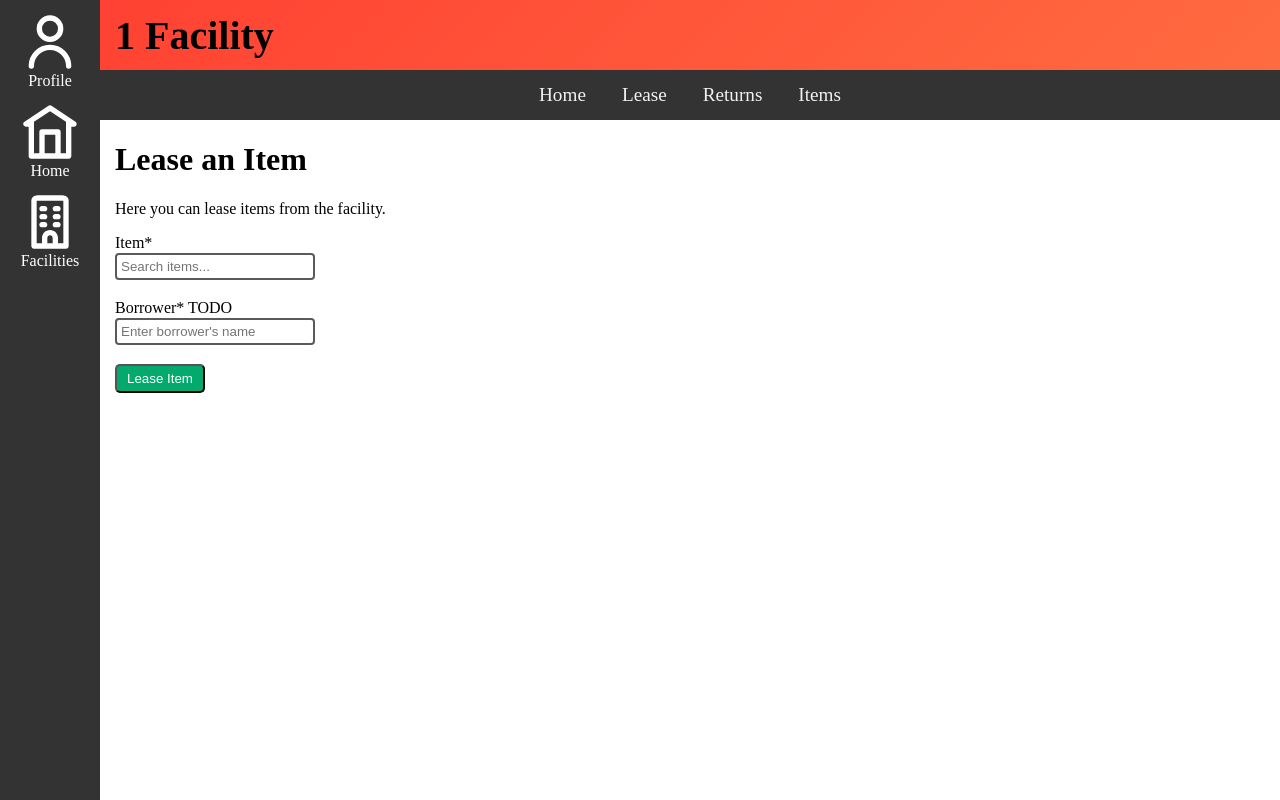
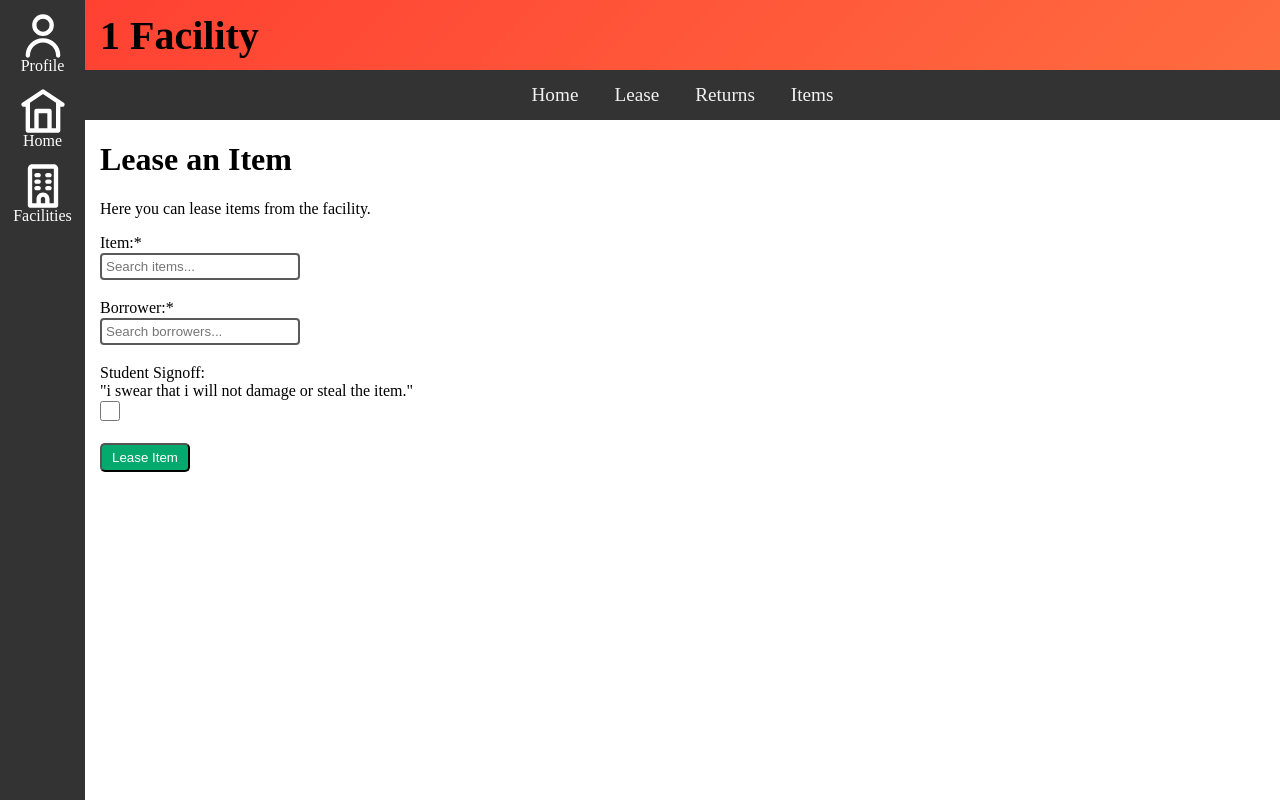
Before and after one commit to 4wdmate/Equipment-Tracker-Code, a Flask app: page /facility/1/loan in a window 1280 px wide. Run offline with Flask 3, Linux system fonts and the light colour scheme; some web fonts are replaced.

Commit message:
finished making the lease page including search shenanagans

```diff
--- a/Templates/base.html
+++ b/Templates/base.html
@@ -10,7 +10,6 @@
     <link rel="stylesheet" href="/static/css/style.css" />
     <link rel="manifest" href="/static/manifest.json" />
     <link rel="icon" type= "image/x-icon" href="/static/images/favicon.png">
-    <script src="/static/js/index.js"></script>
 </head>
 <body style='margin: 0;'>
 
--- a/Templates/loan.html
+++ b/Templates/loan.html
@@ -6,16 +6,25 @@
         <p>Here you can lease items from the facility.</p>
         <div>
             <form action="/facility/{{ facname }}/loan" method="POST">
-                <label for="itemID">Item*</label><br>
+                <label for="itemID">Item:*</label><br>
                 <div style="position: relative; display: inline-block;">
-                    <input class="addnewinput" style="width: 200px;" type="text" id="searchBox" placeholder="Search items..." autocomplete="off" required>
-                    <span id="searchIdOverlay" class="searchoverlay"></span>
-                    <input type="hidden" id="selectedItemId" name="itemId">
+                    <input class="addnewinput" style="width: 200px;" type="text" id="ItemsearchBox" placeholder="Search items..." autocomplete="off" required>
+                    <span id="ItemsearchIdOverlay" class="searchoverlay"></span>
+                    <input type="hidden" id="selectedItemId" name="ItemId">
                 </div>
-                <div id="searchResults" class="dropdown"></div><br><br>
+                <div id="ItemsearchResults" class="dropdown"></div><br><br>
 
-                <label>Borrower* TODO</label><br>
-                <input class="addnewinput" style="width: 200px;" type="text" id="borrowerName" placeholder="Enter borrower's name" required><br>
+                <label>Borrower:*</label><br>
+                <div style="position: relative; display: inline-block;">
+                    <input class="addnewinput" style="width: 200px;" type="text" id="BorrowersearchBox" placeholder="Search borrowers..." autocomplete="off" required><br>
+                    <span id="BorrowersearchIdOverlay" class="searchoverlay"></span>
+                    <input type="hidden" id="selectedBorrowerId" name="BorrowerId">
+                </div>
+                <div id="BorrowersearchResults" class="dropdown"></div><br><br>
+
+                <label>Student Signoff:<br>
+                "i swear that i will not damage or steal the item."</label><br>
+                <input class="addnewinput" style="width: 20px; height: 20px;" type="checkbox" id="signed" name="studentSignoff"><br>
 
                 <br><button class="submitbutton" type="submit">Lease Item</button>
             </form>
@@ -23,42 +32,49 @@
     </div>
 
     <script>
+
+        function setupSearch(selectedSearch) { // this allows for either Item or Borrower to be setup
+            let idfront = '';
+            if (selectedSearch === 'Item') {
+                idfront = '{{ facname }}-';
+            }
+
             async function fetchAndShowResults() {
                 const query = this.value;
-            const resultsDiv = document.getElementById("searchResults");
+                const resultsDiv = document.getElementById(`${selectedSearch}searchResults`);
 
-            const response = await fetch(`/search_items?query=${encodeURIComponent(query)}&facName={{ facname }}`);
-            const items = await response.json();
+                const response = await fetch(`/search_${selectedSearch}?query=${encodeURIComponent(query)}&facName={{ facname }}`);
+                const results = await response.json();
 
-            // Clear old results
+                // Clear old results items
                 resultsDiv.innerHTML = "";
 
-            if (items.length > 0) {
-                items.forEach(item => {
+                if (results.length > 0) {
+                    results.forEach(result => {
                         const option = document.createElement("div");
 
                         // Create span for name
                         const nameSpan = document.createElement("span");
-                    nameSpan.textContent = item.name;
+                        nameSpan.textContent = result.name;
 
                         // Create span for ID (right-aligned)
                         const idSpan = document.createElement("span");
-                    idSpan.textContent = `ID: {{ facname }}-${item.id}`;
-                    idSpan.classList.add("itemId");
+                        idSpan.textContent = `ID: ${idfront}${result.id}`;
+                        idSpan.classList.add(`${selectedSearch}Id`);
 
                         // Append spans to option
                         option.appendChild(nameSpan);
                         option.appendChild(idSpan);
 
                         option.onclick = () => {
-                        document.getElementById("searchBox").value = item.name; // fill in the box
+                            document.getElementById(`${selectedSearch}searchBox`).value = result.name; // fill in the box
                             resultsDiv.style.display = "none";
 
                             // Show the ID grayed out on the right side
-                        document.getElementById("searchIdOverlay").textContent = 'ID: {{ facname }}-' + item.id;
+                            document.getElementById(`${selectedSearch}searchIdOverlay`).textContent = `ID: ${idfront}` + result.id;
 
                             // Store the ID for form submission
-                        document.getElementById("selectedItemId").value = item.id;
+                            document.getElementById(`selected${selectedSearch}Id`).value = result.id;
                         };
                         resultsDiv.appendChild(option);
                     });
@@ -69,17 +85,21 @@
             };
 
             //search on input in the search box
-        document.getElementById("searchBox").addEventListener("input", fetchAndShowResults);
+            document.getElementById(`${selectedSearch}searchBox`).addEventListener("input", fetchAndShowResults);
             //search when clicking on the search box
-        document.getElementById("searchBox").addEventListener("focus", fetchAndShowResults);
+            document.getElementById(`${selectedSearch}searchBox`).addEventListener("focus", fetchAndShowResults);
 
             // Hide results when clicking outside the search box or results
             document.addEventListener("click", function(event) {
-            const resultsDiv = document.getElementById("searchResults");
-            if (!resultsDiv.contains(event.target) && event.target.id !== "searchBox") {
+                const resultsDiv = document.getElementById(`${selectedSearch}searchResults`);
+                if (!resultsDiv.contains(event.target) && event.target.id !== `${selectedSearch}searchBox`) {
                     resultsDiv.style.display = "none";
                 }
             });
+        }
 
+        // Initialize search boxes for item and borrower
+        setupSearch('Item');
+        setupSearch('Borrower');
     </script>
 {% endblock %}
--- a/main.py
+++ b/main.py
@@ -31,15 +31,20 @@ def facility(facName):
 @app.route('/facility/<facName>/loan', methods=["GET", "POST"])
 def loan(facName):
     if request.method == "POST":
-        itemID = request.form.get("itemId")
-        borrowerName = request.form.get("borrowerName")
-        # Here you would handle the leasing logic, e.g., updating the database
-        # For now, we just print the item ID to the console
-        return redirect(f"/facility/{facName}")
+        itemID = request.form.get("ItemId")
+        borrowerID = request.form.get("BorrowerId")
+        signed = request.form.get("studentSignoff")
+        if signed == 'on':
+            signed = 1
+        else:
+            signed = 0
+        leaseDate = datetime.today().strftime('%Y-%m-%d')
+        DB_Acess.LeaseItem(itemID, borrowerID, facName, leaseDate, signed)
+        return redirect(f"/facility/{facName}/returns")
     return render_template("loan.html", facname=facName)
 
-# searches for items when leasing an item
-@app.route('/search_items')
+# searches for items when leasing an item (not a page)
+@app.route('/search_Item')
 def loan_search_items():
     query = request.args.get('query', '').lower()
     facName = request.args.get('facName', '')
@@ -50,6 +55,20 @@ def loan_search_items():
                {'id': item["itemID"], 'name': item["itemName"]}
                for item in all_items
                if query in item["itemName"].lower()
+               ]
+
+    return jsonify(results)
+
+# searches for borrowers when leasing an item (not a page)
+@app.route('/search_Borrower')
+def loan_search_borrowers():
+    query = request.args.get('query', '').lower()
+
+    all_borrowers = DB_Acess.GetAllBorrowers()
+    results = [
+               {'id': borrower["borrowerID"], 'name': borrower["borrowerName"]}
+               for borrower in all_borrowers
+               if query in borrower["borrowerName"].lower()
                ]
 
     return jsonify(results)
--- a/static/css/style.css
+++ b/static/css/style.css
@@ -1,7 +1,7 @@
 @import "https://www.nerdfonts.com/assets/css/webfont.css";
 
 :root {
-    --side-pixel: 100px;
+    --side-pixel: 85px;
     --top-pixel: 50px;
     --top-banner-pixel: 70px;
 }
@@ -20,6 +20,7 @@ main {
     left: 0;
     height: 100%;
     overflow: auto;
+    align-items: center;
     text-align: center;
     vertical-align: bottom;
 }
@@ -32,6 +33,10 @@ main {
     width: calc(var(--side-pixel) - 20px);
     height: calc(var(--side-pixel) - 20px);
     margin-top: 10px;
+    align-items: center;
+    align-self: center;
+    align: center;
+    align-content: center;
     align-content: end;
     text-decoration: none;
     border-radius: 15px;
--- a/static/js/index.js
+++ /dev/null
@@ -1,15 +0,0 @@
-const side = document.getElementsByClassName("side")
-
-const sideStuff = [
-    {text: "1"},
-    {text: "c"},
-    {text: "b"},
-    {text: "a"},
-    {text: "uw"},
-]
-
-side.innerHTML = ""
-sideStuff.forEach((stuff) => {
-    console.log(`uwu: ${stuff.text}`)
-    side.innerHTML += `<h6>${stuff.text}</h6>\n`
-})
```
Also changed, not shown: DB_Acess.py (+18 -0 lines), database/CreateStartData.sql (+11 -1 lines), database/EquipmentTracker.db. Lines whose indentation alone changed are shown as unchanged.
